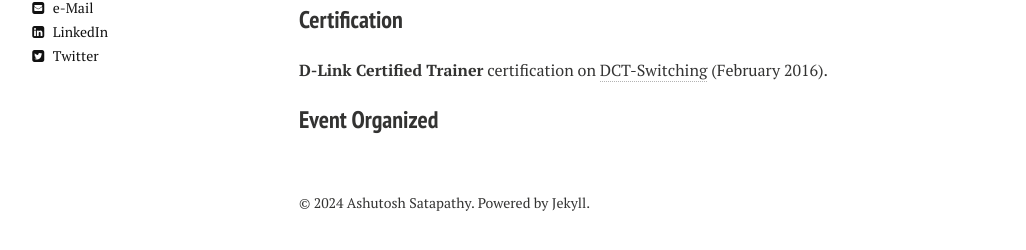
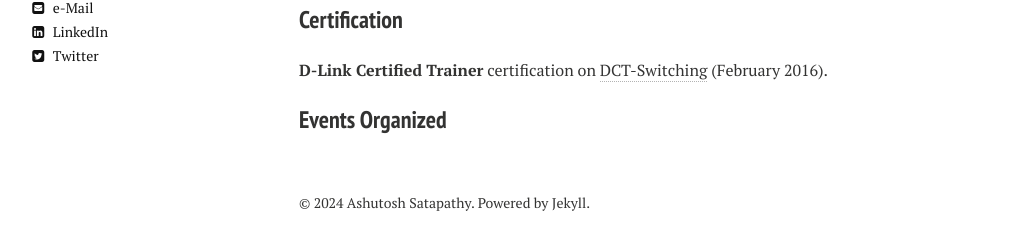
Before and after one commit to ashutoshsatapathy1990/ashutoshsatapathy1990.github.io, a Jekyll site: the page built from achievement.md, in a window 1280 px wide. Shown: the part 542-792 px from the top of the page, without its empty margins (21-1047 px from the left). Built offline with Jekyll 4.4.1, drawn with Linux system fonts in a browser that asks for light colours; nearby versions of some CDN libraries.

Commit message:
Update achievement.md

```diff
--- a/achievement.md
+++ b/achievement.md
@@ -22,4 +22,4 @@ Pics related to my academic and research endeavors over the years.
 
 **D-Link Certified Trainer** certification on [DCT-Switching](https://photos.app.goo.gl/z3ZzoufRXzSFD49SA) (February 2016).
 
-### Event Organized
+### Events Organized
```
